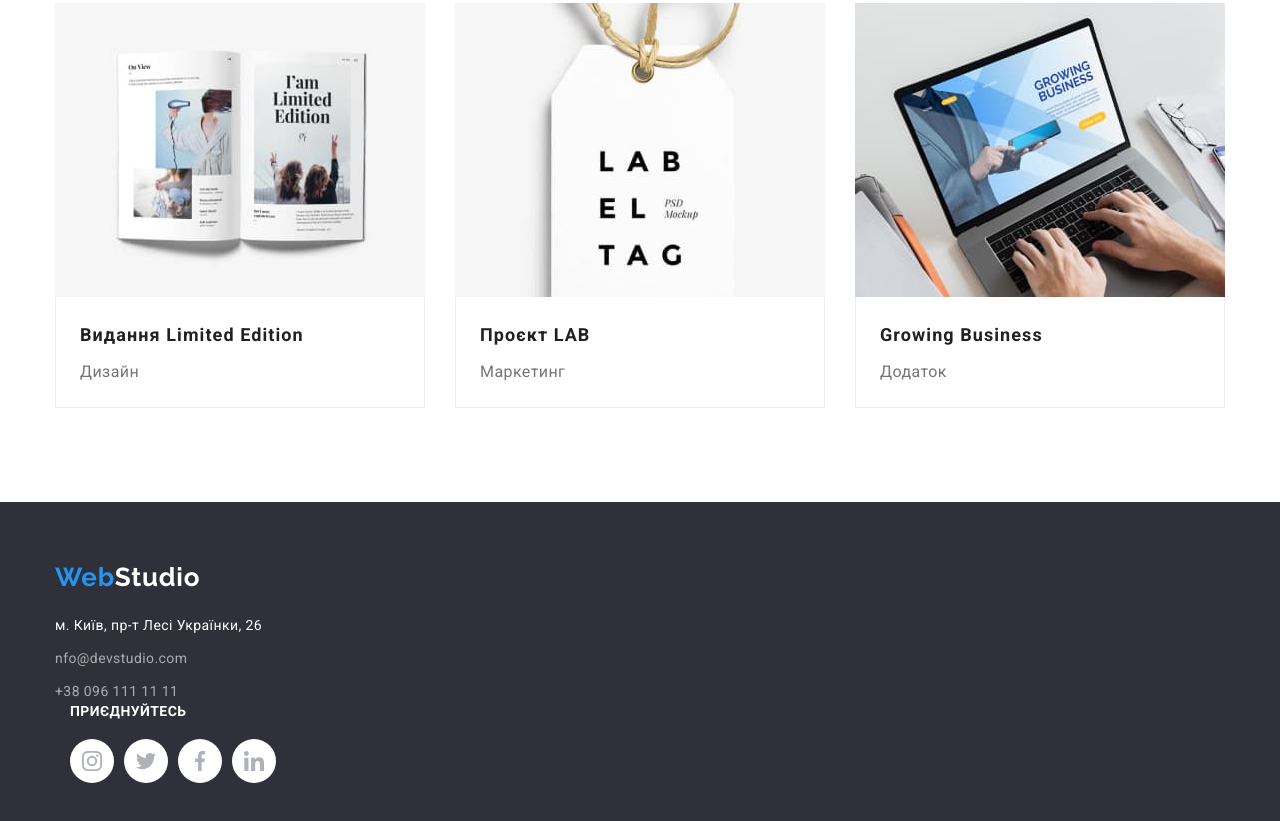
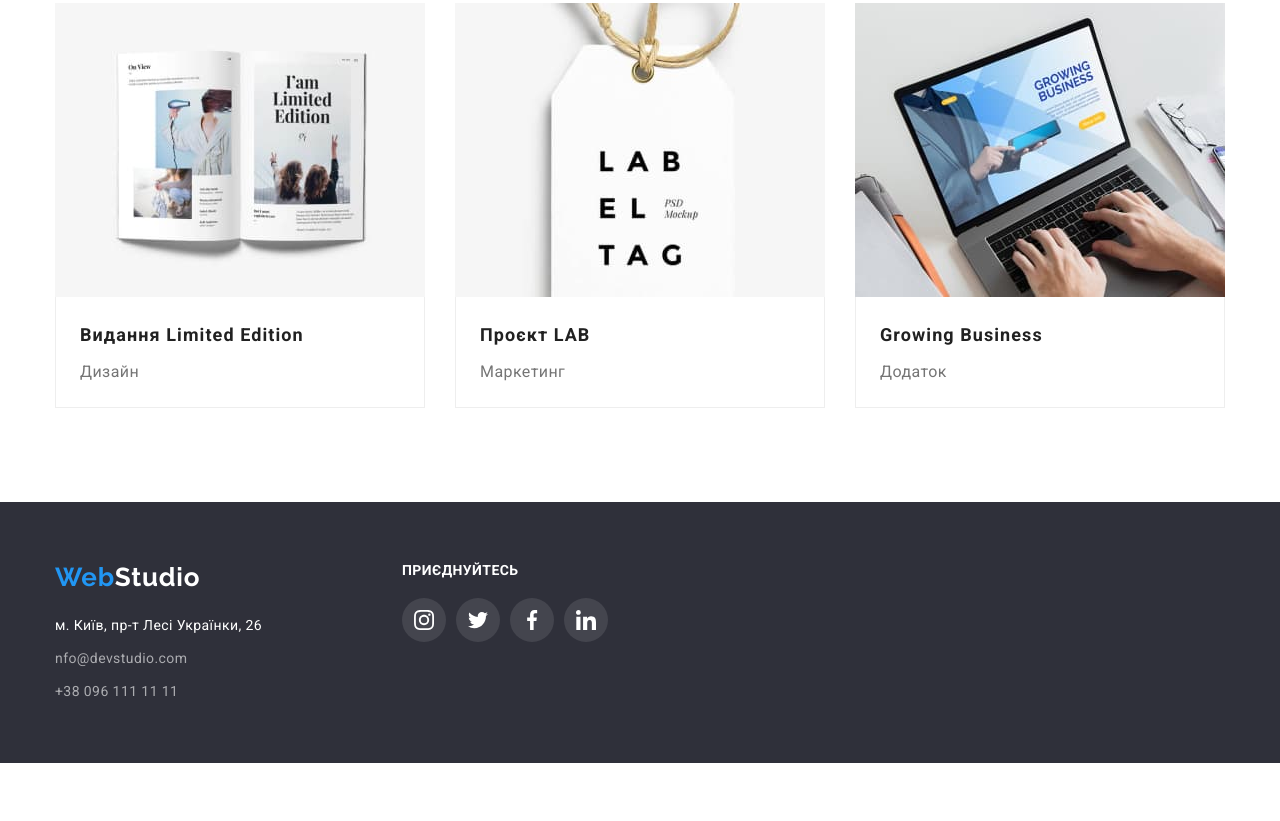
Before and after one commit to Kristinohka/goit-markup-hw-04, a plain HTML site: page portfolio.html in a window 1280 px wide. Shown: the part 1195-2016 px from the top of the page. After the commit the page ends 1958 px from the top, so only its background shows below. Drawn offline with nearby package versions, Linux system fonts and the light colour scheme.

Commit message:
portf footer

```diff
--- a/portfolio.html
+++ b/portfolio.html
@@ -151,7 +151,8 @@
   </main>
 
     <footer class="footer">
-      <div class="container">
+      <div class="container container-footer">
+        <div class="contact-footer">
       <a lang="en" class="logo" href="./index.html" target="_self" rel="noopener noreferrer">
         Web<span class="logo-footer">Studio</span>
       </a>
@@ -175,33 +176,42 @@
           </li>
         </ul>
       </address>
-      </div>
+    </div>
+
       <div class="goin">
-        <p class="footer-goin">приєднуйтесь</p>
+        <h3 class="footer-goin">приєднуйтесь</h3>
         <ul class="goin-list list">
-            <li class="team-social-item list">
-              <a class="team-social-item-link" href="#">
+            <li class="going-link">
+              <a class="socials-link-footer" href="https://instagram.com"   target="_blank"
+              rel="noopener noreferrer"
+              aria-label="Instagram">
                 <svg class="icon-link" width="20" height="20"><use href="./images/icons.svg#instagram"></use></svg>
               </a>
             </li>
-            <li class="team-social-item">
-              <a class="team-social-item-link" href="#">
+            <li class="going-link">
+              <a class="socials-link-footer" href="https://twitter.com"  target="_blank"
+              rel="noopener noreferrer"
+              aria-label="Twitter">
                 <svg class="icon-link" width="20" height="20"><use href="./images/icons.svg#twitter"></use></svg>
               </a>
             </li>
-            <li class="team-social-item">
-              <a class="team-social-item-link" href="#">
+            <li class="going-link">
+              <a class="socials-link-footer" href="https://facebook.com"  target="_blank"
+              rel="noopener noreferrer"
+              aria-label="Facebook">
                 <svg class="icon-link" width="20" height="20"><use href="./images/icons.svg#facebook"></use></svg>
               </a>
             </li>
-            <li class="team-social-item">
-              <a class="team-social-item-link" href="#">
+            <li>
+              <a class="socials-link-footer" href="https://linkedin.com"  target="_blank"
+              rel="noopener noreferrer"
+              aria-label="linkedin">
                 <svg class="icon-link" width="20" height="20"><use href="./images/icons.svg#linkedin"></use></svg>
               </a>
             </li>
           </ul>
       </div>
-      </div>
+    </div>
     </footer>
 </body>
 
```
